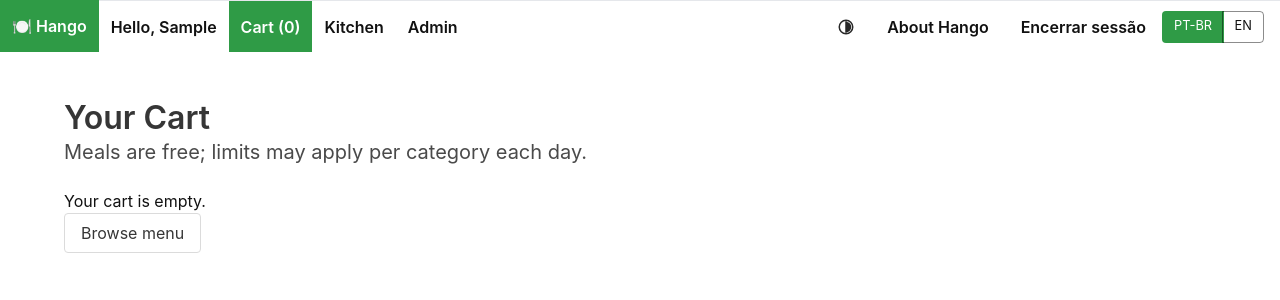
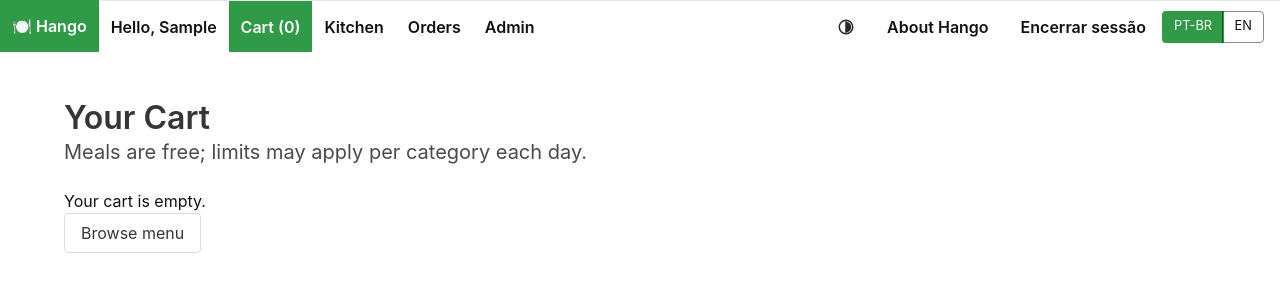
Before and after one commit to cotimacapa/hango, a Django app: page /orders/cart/ in a window 1280 px wide. Shown: the top 300 px of the page. Run offline with Django 5.2, Linux system fonts and the light colour scheme; the visitor is signed in with stand-in values (Sample User, id 1).

Commit message:
Navbar e Cozinha atualizadas com nova opção, Pedidos

```diff
--- a/apps/orders/urls.py
+++ b/apps/orders/urls.py
@@ -12,4 +12,7 @@ urlpatterns = [
     path('kitchen/', views.kitchen_board, name='kitchen'),
     path('status/<int:order_id>/<str:new_status>/', views.update_status, name='update_status'),
     path('deliver/<int:order_id>/<str:state>/', views.set_delivery_status, name='deliver'),
+
+    # 🔹 New placeholder Orders list route
+    path('list/', views.orders_list, name='list'),
 ]
--- a/apps/orders/views.py
+++ b/apps/orders/views.py
@@ -12,6 +12,7 @@ from django.utils.translation import gettext as _
 from django.views.decorators.http import require_http_methods
 from django.utils import timezone
 from django.contrib.auth.decorators import user_passes_test
+from django.contrib.admin.views.decorators import staff_member_required
 
 from apps.menu.models import Item
 from .models import Order, OrderItem
@@ -258,3 +259,11 @@ def set_delivery_status(request: HttpRequest, order_id: int, state: str) -> Http
     order.save(update_fields=["delivery_status", "delivered_at", "delivered_by"])
     messages.success(request, msg)
     return redirect("orders:kitchen")
+
+@staff_member_required
+def orders_list(request):
+    """
+    Temporary placeholder view for Orders (Pedidos).
+    """
+    from django.http import HttpResponse
+    return HttpResponse("<h1>Orders Page</h1><p>This will list all today's orders.</p>")
--- a/templates/base.html
+++ b/templates/base.html
@@ -74,6 +74,12 @@
               <a class="navbar-item {% if request.resolver_match and request.resolver_match.app_name == 'orders' and request.resolver_match.url_name == 'kitchen' %}is-active{% endif %}"
                 href="{% url 'orders:kitchen' %}">
                 {% trans "Kitchen" %}
+              </a>
+
+              <!-- 🔹 New Orders link -->
+              <a class="navbar-item {% if request.resolver_match and request.resolver_match.app_name == 'orders' and request.resolver_match.url_name == 'list' %}is-active{% endif %}"
+                href="{% url 'orders:list' %}">
+                {% trans "Orders" %}
               </a>
 
               <a class="navbar-item {% if request.resolver_match and request.resolver_match.app_name == 'admin' %}is-active{% endif %}"
```
Also changed, not shown: apps/accounts/locale/pt_BR/LC_MESSAGES/django.po, apps/classes/locale/pt_BR/LC_MESSAGES/django.po, locale/pt_BR/LC_MESSAGES/django.po, 3 other files.
